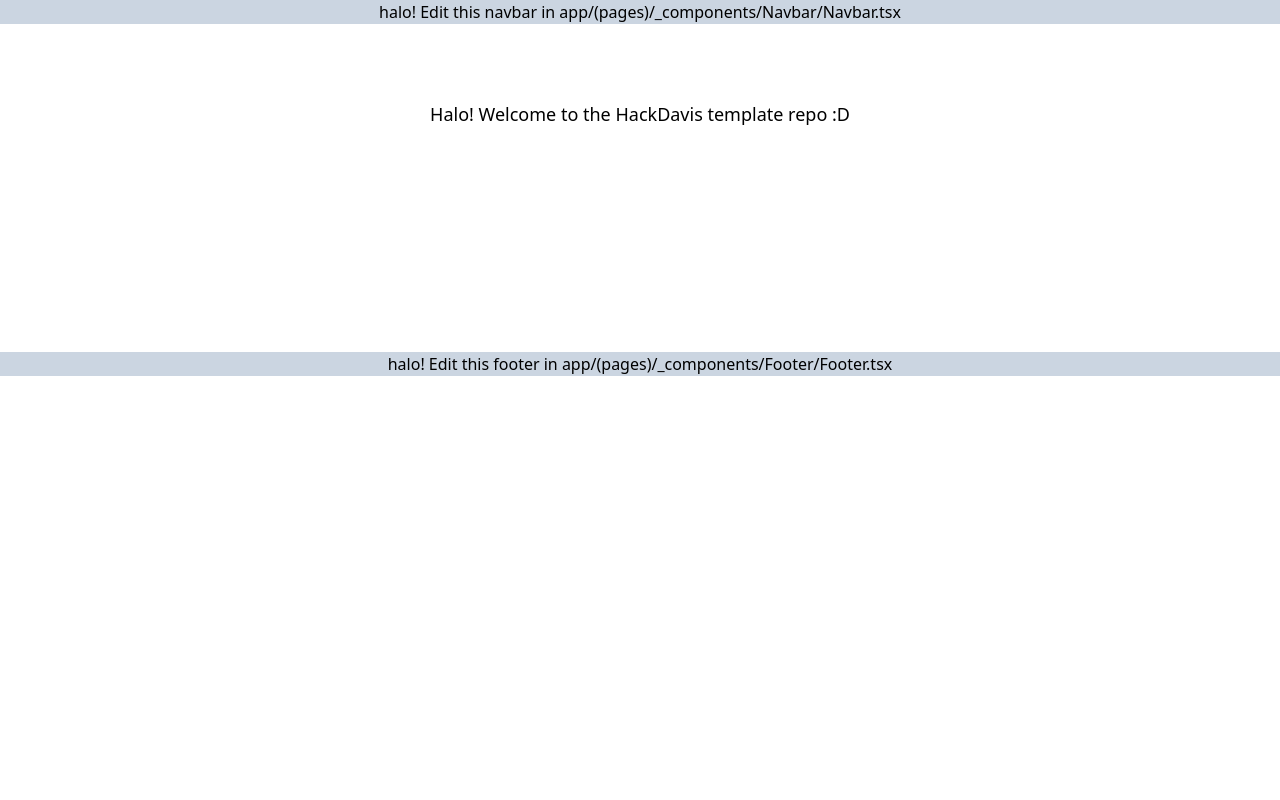
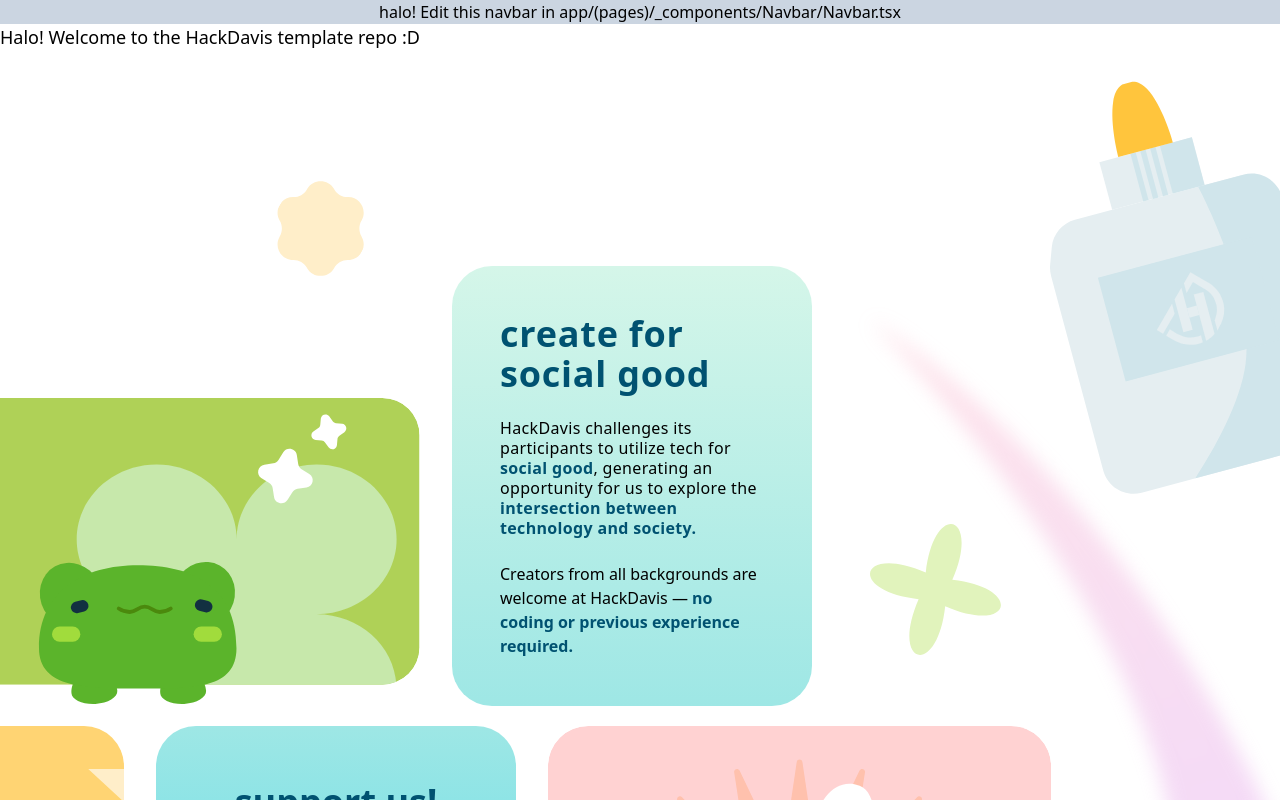
Before and after one commit to HackDavis/website-2026, a Next.js app: page / in a window 1280 px wide. Shown: the top 800 px of the page. Built offline with nearby package versions, Linux system fonts and the light colour scheme.

Commit message:
Updated file struct

```diff
--- a/app/(pages)/registration/_components/Create/create.tsx
+++ b/app/(pages)/(index-page)/_components/Create/create.tsx
@@ -1,7 +1,7 @@
 import Image from 'next/image';
 import HeartButton from '@app/(pages)/(index-page)/_components/HeartButton/heartButton';
 
-export default function create() {
+export default function Create() {
   return (
     <div className="relative flex flex-col gap-5 w-full md md:w-auto md:mb-32">
       {/* Background decorative images - hidden on mobile */}
--- a/app/(pages)/(index-page)/page.tsx
+++ b/app/(pages)/(index-page)/page.tsx
@@ -1,7 +1,11 @@
+import React from "react";
+import Create from "./_components/Create/create";
+
 export default function Home() {
   return (
-    <div className="grid grid-rows-[20px_1fr_20px] items-center justify-items-center p-8 pb-20 gap-16 sm:p-20">
+    <div>
       <p>Halo! Welcome to the HackDavis template repo :D</p>
+      <Create />
     </div>
   );
 }
--- a/app/(pages)/registration/page.tsx
+++ /dev/null
@@ -1,9 +0,0 @@
-import Create from './_components/Create/create';
-
-export default function Registration() {
-  return (
-    <div className="relative">
-      <Create />
-    </div>
-  );
-}
```
Also changed, not shown: 1 other file (tests, documents, lock files or other folders).
